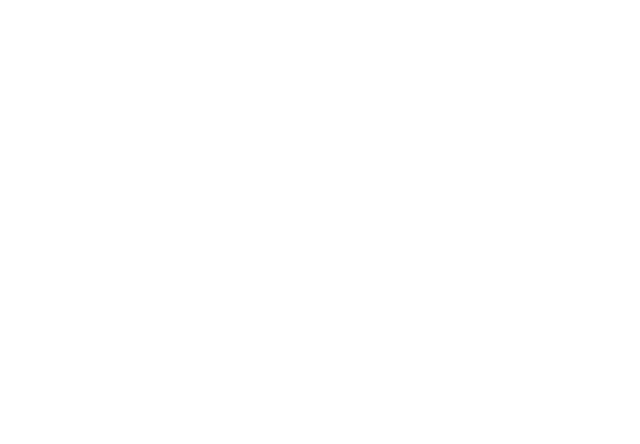
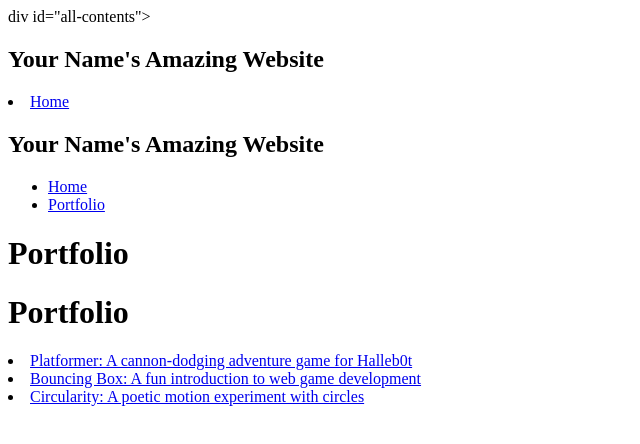
Before and after one commit to chelseafigueroa-ramos/chelseafigueroa-ramos.github.io, a plain HTML site: page portfolio.html in a window 1280 px wide. Shown: the whole page, without its empty margins (0-640 px from the left). Drawn offline with Linux system fonts and the light colour scheme.

Commit message:
Update one

```diff
--- a/portfolio.html
+++ b/portfolio.html
@@ -0,0 +1,64 @@
+
+<html>
+  <head>
+    <title>CHANGE ME</title>
+  </head>
+
+  <body>
+    <!-- All content goes here -->
+    <div id="all-contents">
+
+    </div>
+  </body>
+</html>
+<head>
+  <title>My Awesome Website</title>
+</head>
+
+div id="all-contents">
+
+</div>
+<div id="all-contents">
+  <nav>
+<h1>Your Name's Amazing Website</h1>
+  </nav>
+
+  <main>
+
+  </main>
+  <li class="nav-li">
+  <a href="index.html">Home</a>
+</li><nav>
+  <h1>Your Name's Amazing Website</h1>
+  <ul id="nav-ul">
+    <li class="nav-li">
+      <a href="index.html">Home</a>
+    </li>
+    <li class="nav-li">
+      <a href="portfolio.html">Portfolio</a>
+    </li>
+  </ul>
+</nav>
+<main>
+  <div class="content">
+    <h1>Portfolio</h1>
+    <ul id="portfolio">
+
+    </ul>
+  </div>
+</main>
+<main>
+  <div class="content">
+    <h1>Portfolio</h1>
+    <ul id="portfolio">
+
+    </ul>
+    <li>
+  <a href="fsd-projects/platformer/">Platformer: A cannon-dodging adventure game for Halleb0t</a>
+</li>
+<li>
+  <a href="fsd-projects/bouncing-box/">Bouncing Box: A fun introduction to web game development</a>
+</li>
+<li>
+  <a href="fsd-projects/circularity/">Circularity: A poetic motion experiment with circles</a>
+</li>
```
Also changed, not shown: index.html (+22 -1 lines).
